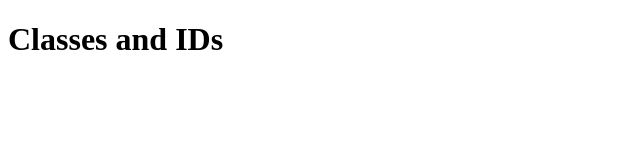
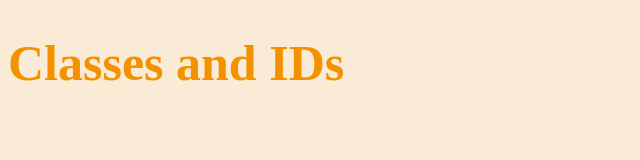
Before and after one commit to ssekhonn/classes-an-ids, a plain HTML site: page index.html in a window 1280 px wide. Shown: the whole page, without its empty margins (0-640 px from the left). Drawn offline with Linux system fonts and the light colour scheme.

Commit message:
updated stylesheed

```diff
--- a/style.css
+++ b/style.css
@@ -0,0 +1,8 @@
+html,body{
+background-color: antiquewhite;
+color: black;
+}
+h1{
+    font-size: 50px;
+    color: rgb(243, 146, 0);
+}
```
Also changed, not shown: index.html (+3 -0 lines).
